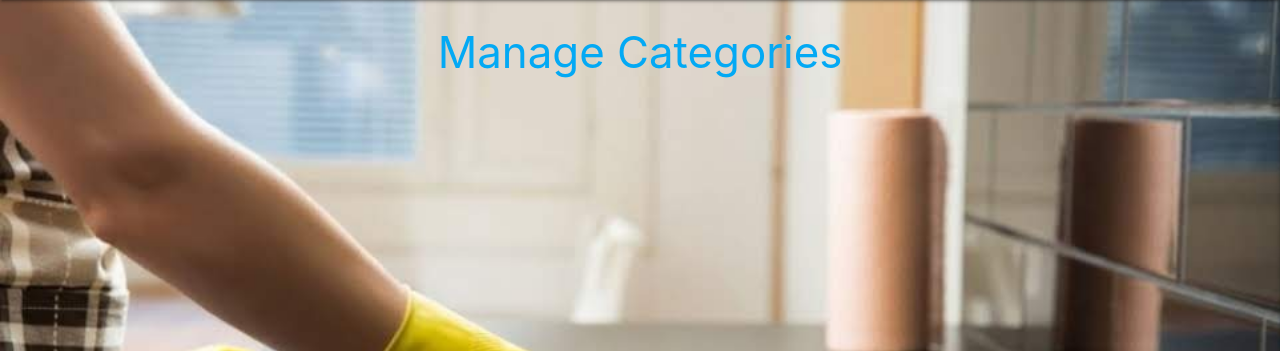
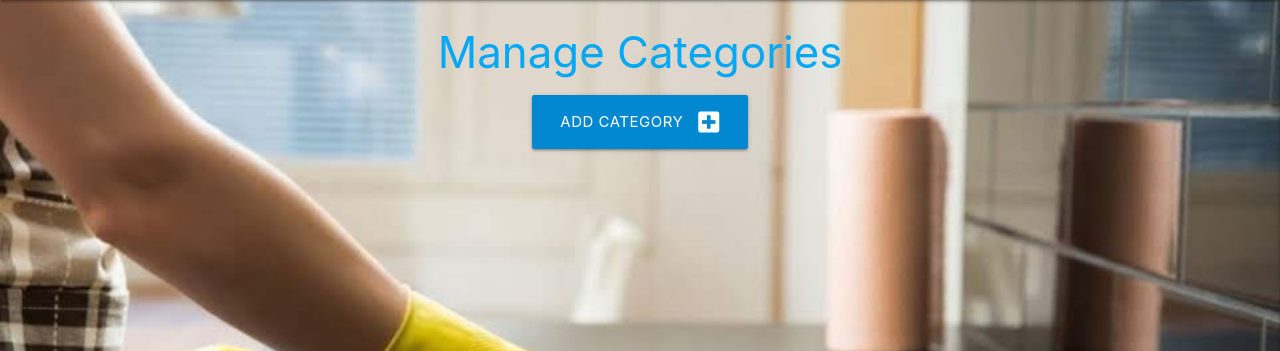
Before and after one commit to Gerardbulky/bookings, a Flask app: page /get_categories in a window 1280 px wide. Shown: the part 158-509 px from the top of the page. Run offline with Flask 2, Linux system fonts and the light colour scheme; data that the repository does not hold is empty; some libraries are stand-ins or nearby versions.

Commit message:
Added Edit Category Functionality

```diff
--- a/run.py
+++ b/run.py
@@ -162,6 +162,32 @@ def get_categories():
     return render_template("categories.html", categori=categories)
 
 
+@app.route("/add_category", methods=["GET", "POST"])
+def add_category():
+    if request.method == "POST":
+        category ={
+            "category_name": request.form.get("category_name")
+        }
+        mongo.db.categories.insert_one(category)
+        flash("New Category Added")
+        return redirect(url_for("get_categories"))
+
+    return render_template("add_category.html")
+
+
+@app.route("/edit_category/<category_id>", methods=["GET", "POST"])
+def edit_category(category_id):
+    if request.method == "POST":
+        submit = {
+            "category_name": request.form.get("category_name")
+        }
+        mongo.db.categories.update({"_id": ObjectId(category_id)}, submit)
+        flash("Category Successfully Updated")
+        return redirect(url_for("get_categories"))
+    category = mongo.db.categories.find_one({"_id": ObjectId(category_id)})
+    return render_template("edit_category.html", categori=category)
+
+
 if __name__ == "__main__":
     app.run(host=os.environ.get("IP"),
             port=int(os.environ.get("PORT")),
--- a/templates/categories.html
+++ b/templates/categories.html
@@ -2,6 +2,13 @@
 {% block content %}
 
     <h3 class="light-blue-text darken-4 center-align">Manage Categories</h3>
+    <div class="row">
+        <div class="col s12 center-align">
+            <a href="{{ url_for('add_category') }}" class="btn-large light-blue darken-2 text-shadow">
+                Add Category <i class="fas fa-plus-square right"></i>
+            </a>
+        </div>
+    </div>
 
 <div class="row">
     {% for categ in categori %}
@@ -11,7 +18,7 @@
                 <span class="card-title">{{ categ.category_name }}</span>
             </div>
             <div class="card-action">
-                <a href="#" class="btn green accent-4">Edit</a>
+                <a href="{{ url_for('edit_category', category_id=categ._id) }}" class="btn green accent-4">Edit</a>
                 <a href="#" class="btn light-blue lighten-1">Delete</a>
             </div>
         </div>
```
Also changed, not shown: templates/add_category.html (added, +29 -0 lines), templates/edit_category.html (added, +32 -0 lines).
